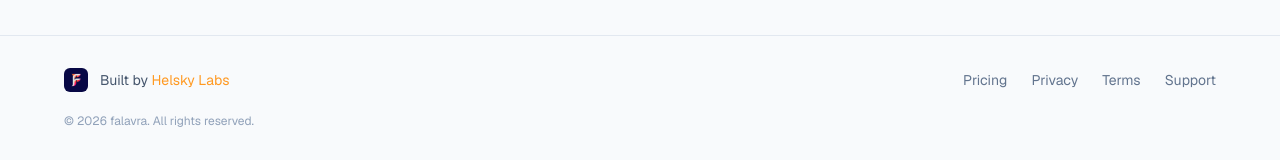
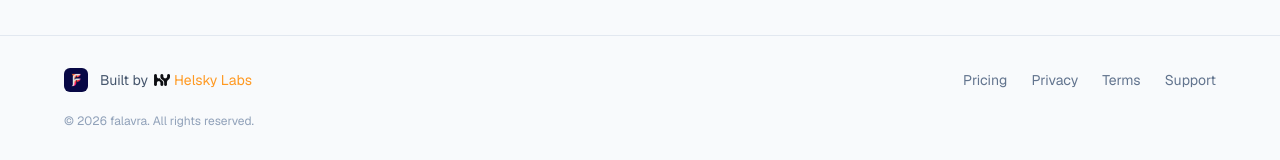
Before and after one commit to helsky-labs/falavra-site, a Next.js app: page / in a window 1280 px wide. Shown: the part 6126-6286 px from the top of the page. Built offline with nearby package versions, Linux system fonts and the light colour scheme; no server answers.

Commit message:
feat: add Helsky Labs HY monogram to footer
Show the HY mark next to "Feito por Helsky Labs" link with
light/dark mode variants.

```diff
--- a/src/components/layout/Footer.tsx
+++ b/src/components/layout/Footer.tsx
@@ -18,14 +18,28 @@ export function Footer() {
             height={24}
             className="rounded-md"
           />
-          <span className="text-sm text-slate-600 dark:text-slate-400">
+          <span className="text-sm text-slate-600 dark:text-slate-400 flex items-center gap-1.5">
             {t('builtBy')}{' '}
             <a
               href="https://helsky-labs.com"
               target="_blank"
               rel="noopener noreferrer"
-              className="text-brand dark:text-brand-light hover:underline"
+              className="inline-flex items-center gap-1 text-brand dark:text-brand-light hover:underline"
             >
+              <Image
+                src="/helsky-mark-dark.png"
+                alt=""
+                width={16}
+                height={16}
+                className="dark:hidden"
+              />
+              <Image
+                src="/helsky-mark-white.png"
+                alt=""
+                width={16}
+                height={16}
+                className="hidden dark:inline-block"
+              />
               Helsky Labs
             </a>
           </span>
```
Also changed, not shown: public/helsky-mark-dark.png (added), public/helsky-mark-white.png (added).
